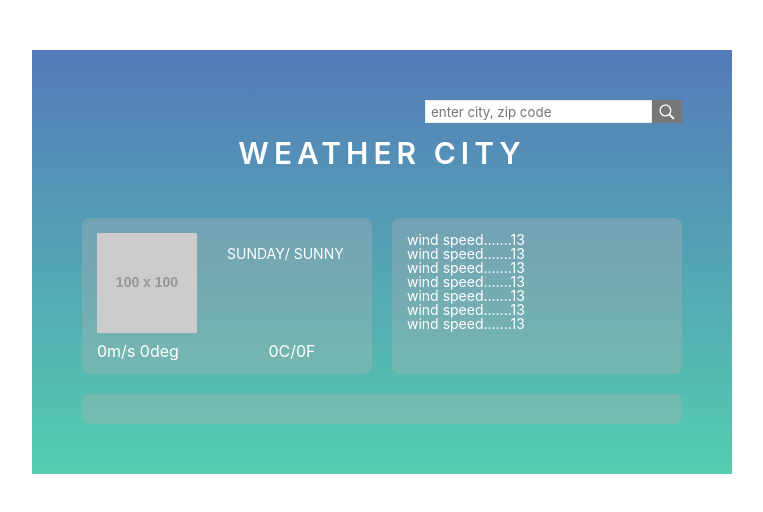
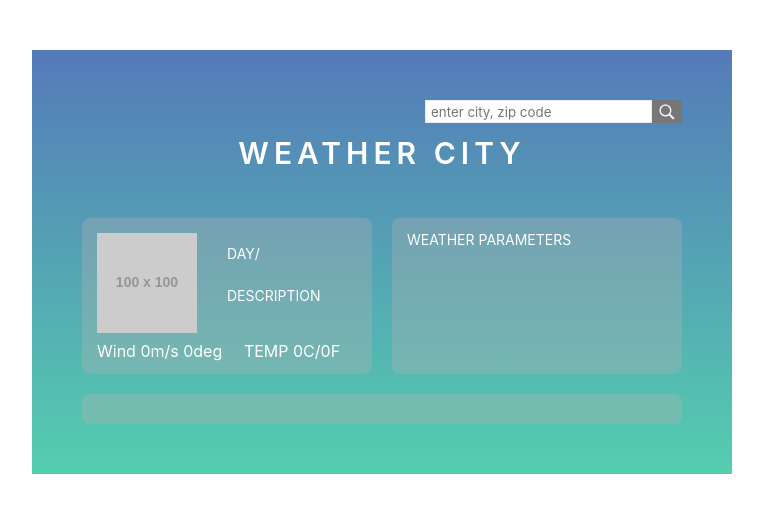
Before and after one commit to Lapitskyi/weather, a React (Create React App) app: page / in a window 1280 px wide. Shown: the top 512 px of the page, without its empty margins (258-1021 px from the left). Built offline with nearby package versions, Linux system fonts and the light colour scheme.

Commit message:
refactoring

```diff
--- a/src/components/Weather/WeatherFooter/WeatherFooter.jsx
+++ b/src/components/Weather/WeatherFooter/WeatherFooter.jsx
@@ -19,13 +19,8 @@ const WeatherFooter = (props) => {
 
                             }</div>
                         </li>
-
-
                     )
-
                 )}
-
-
             </ul>
         </div>
     )
--- a/src/components/Weather/WeatherHeader/WeatherHeader.jsx
+++ b/src/components/Weather/WeatherHeader/WeatherHeader.jsx
@@ -11,13 +11,15 @@ const WeatherHeader = (props) => {
             <div className="weather__header-item">
 
                 <ListLeft
-                    currentWeather={props.currentWeather}
+                    {...props}
                 />
 
             </div>
 
             <div className="weather__header-item">
-                <ListRigth/>
+                <ListRigth
+                    {...props}
+                />
             </div>
         </div>
     )
--- a/src/components/Weather/WeatherHeader/WeatherHeaderList/ListLeft/ListLeft.jsx
+++ b/src/components/Weather/WeatherHeader/WeatherHeaderList/ListLeft/ListLeft.jsx
@@ -7,33 +7,57 @@ const ListLeft = (props) => {
     return (
 
         <ul className="list-left">
+            {props.currentWeather ?
+                <>
                     <li className="list-left__item">
                         <img className="list-left__img"
-                     src={props.currentWeather
+                             src={props.currentWeather.weather[0]['icon']
                                  ? `https://openweathermap.org/img/wn/${props.currentWeather.weather[0]['icon']}@2x.png`
                                  : "https://via.placeholder.com/100"}
                              alt=""/>
                     </li>
                     <li className="list-left__item">
                         <div className="list-left__date">
-                    {props.currentWeather
+                            {props.currentWeather.dt
                                 ? `${new Date(props.currentWeather.dt * 1000).toLocaleString()}
                         ${props.currentWeather.weather[0]['description']}`
                                 : ('SUNDAY/ SUNNY')
                             }</div>
                     </li>
                     <li className="list-left__item">
-                <div className="list-left__wind"> {props.currentWeather
+                        <div
+                            className="list-left__wind"> {(props.currentWeather.wind.speed && props.currentWeather.wind.deg)
                             ? `${props.currentWeather.wind.speed} m/s ${props.currentWeather.wind.deg} deg`
                             : '0m/s 0deg'}</div>
                     </li>
                     <li className="list-left__item">
-                <div className="list-left__temperature">{props.currentWeather
+                        <div className="list-left__temperature">{props.currentWeather.main.temp
                             ? `${Math.round(props.currentWeather.main.temp - 273)} \u00B0C
                        ${Math.round((props.currentWeather.main.temp - 273.15) * 9 / 5 + 32)}\u00B0F`
                             : "0C/0F"
                         }</div>
                     </li>
+
+                </> :
+                <>
+                    <li className="list-left__item">
+                        <img className="list-left__img" src="https://via.placeholder.com/100" alt=""/>
+                    </li>
+                    <li className="list-left__item">
+                        <div className="list-left__date">DAY/ DESCRIPTION</div>
+                    </li>
+                    <li className="list-left__item">
+                        <div className="list-left__wind"> Wind 0m/s 0deg</div>
+                    </li>
+                    <li className="list-left__item">
+                        <div className="list-left__temperature"> TEMP 0C/0F</div>
+                    </li>
+
+                </>
+
+            }
+
+
         </ul>
 
     )
--- a/src/components/Weather/WeatherHeader/WeatherHeaderList/ListRigth/ListRight.jsx
+++ b/src/components/Weather/WeatherHeader/WeatherHeaderList/ListRigth/ListRight.jsx
@@ -3,30 +3,24 @@ import './ListRigth.scss';
 
 
 const ListRigth = (props) => {
+
     return (
+            <ul className="weather-header__list">
+                {props.currentWeather?
 
-            <ul className="weather-header__list">
-                <li className="weather-header__list-item">
-                    <div className="weather__header-text"> wind speed.......13</div>
-                </li>
-                <li className="weather-header__list-item">
-                    <div className="weather__header-text"> wind speed.......13</div>
-                </li>
-                <li className="weather-header__list-item">
-                    <div className="weather__header-text"> wind speed.......13</div>
-                </li>
-                <li className="weather-header__list-item">
-                    <div className="weather__header-text"> wind speed.......13</div>
-                </li>
-                <li className="weather-header__list-item">
-                    <div className="weather__header-text"> wind speed.......13</div>
-                </li>
-                <li className="weather-header__list-item">
-                    <div className="weather__header-text"> wind speed.......13</div>
-                </li>
-                <li className="weather-header__list-item">
-                    <div className="weather__header-text"> wind speed.......13</div>
-                </li>
+                    Object.keys(props.currentWeather).map(item=>
+
+                    <li className="weather-header__list-item" key={item}>
+                        <div className="weather__header-text">{ `${[item]}`} <span> {`${props.currentWeather[item]}`}</span> </div>
+                    </li>
+                ):<li className="weather-header__list-item">
+                        <div className="weather__header-text"> WEATHER PARAMETERS </div>
+                    </li>
+
+                }
+
+
+
 
             </ul>
     )
--- a/src/components/Weather/WeatherHeader/WeatherHeaderList/ListRigth/ListRigth.scss
+++ b/src/components/Weather/WeatherHeader/WeatherHeaderList/ListRigth/ListRigth.scss
@@ -0,0 +1,4 @@
+.weather__header-text{
+  display: flex;
+  justify-content: space-between;
+}
```
Lines whose indentation alone changed are shown as unchanged.
